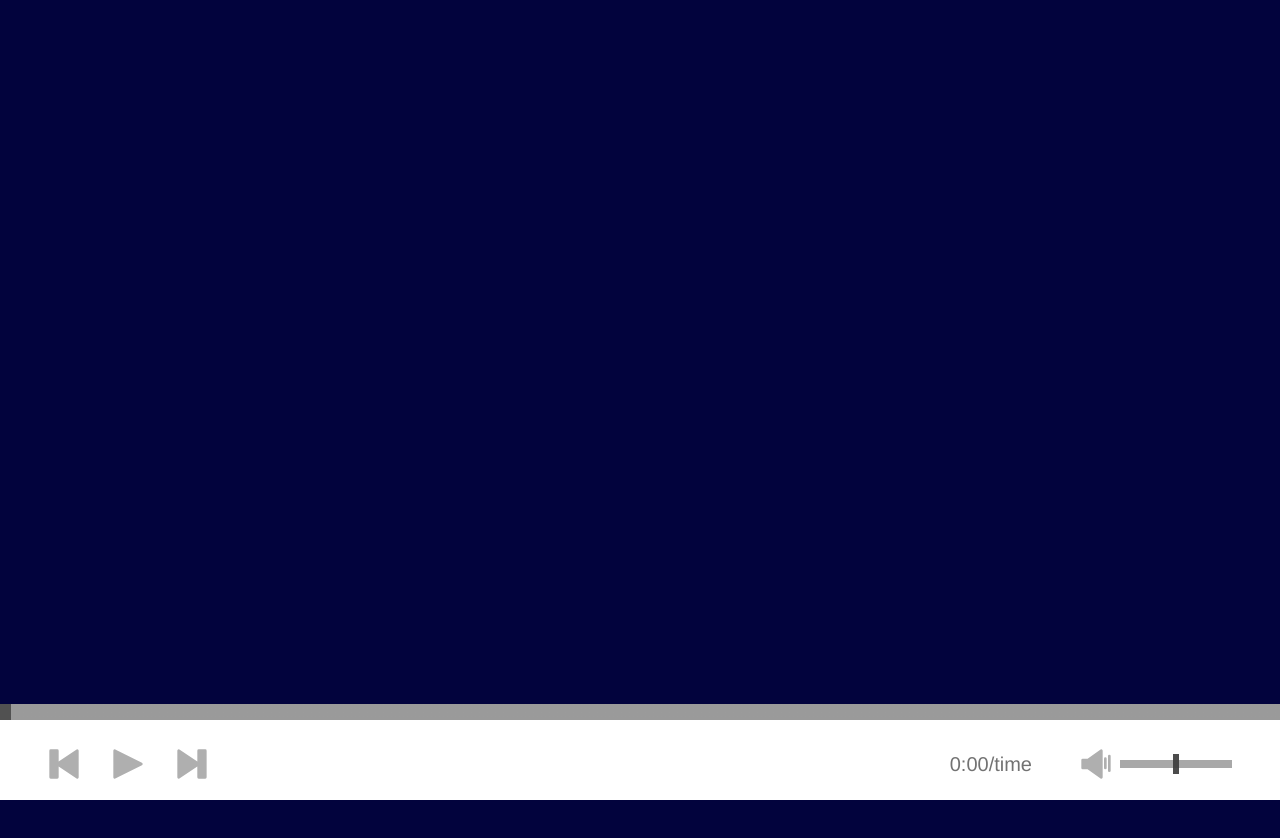
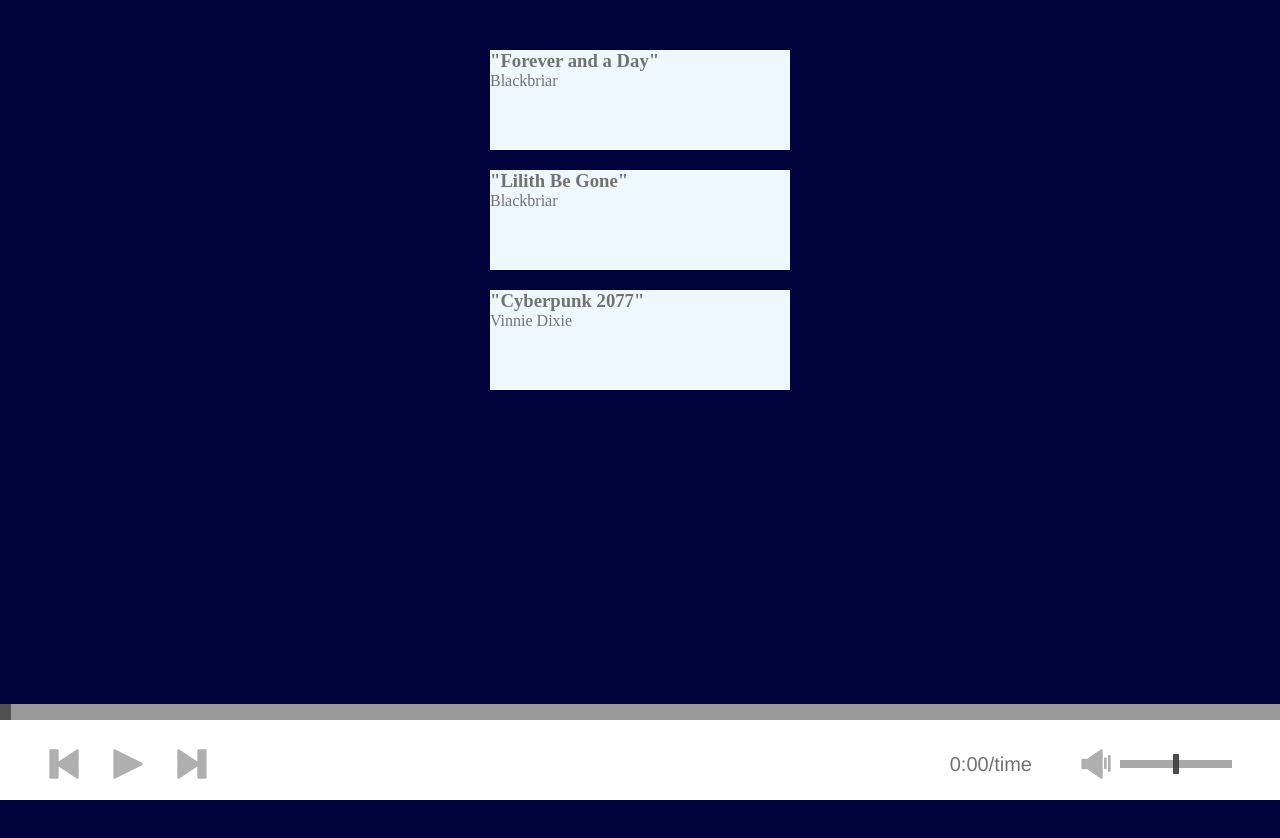
Before and after one commit to NitaLewska/kwork-player, a plain HTML site: page index.html in a window 1280 px wide. Shown: the top 838 px of the page. Drawn offline with Linux system fonts and the light colour scheme.

Commit message:
feat: add cards

```diff
--- a/index.html
+++ b/index.html
@@ -10,9 +10,18 @@
 <body>
     <header></header>
     <main>
-        <section>
-            <article>
-                <img src="" alt="">
+        <section class="playlist_cards">
+            <article class="track_card" id="0">
+                <h3 class="track_name">"Forever and a Day"</h3>
+                <p class="band_name">Blackbriar</p>
+            </article>
+            <article class="track_card" id="1">
+                <h3 class="track_name">"Lilith Be Gone"</h3>
+                <p class="band_name">Blackbriar</p>
+            </article>
+            <article class="track_card" id="2">
+                <h3 class="track_name">"Cyberpunk 2077"</h3>
+                <p class="band_name">Vinnie Dixie</p>
             </article>
         </section>
 
--- a/scripts.js
+++ b/scripts.js
@@ -50,7 +50,6 @@ function togglePlay() {
         pauseAudio()
         playing = false
         playButton.classList.remove('pause')
-        topPanel.classList.remove('pause')
     } else {
         playAudio()
         playing = true
@@ -136,3 +135,16 @@ function changeProgressBar() {
 }
 
 progressBar.addEventListener("input", changeProgressBar);
+
+function changeTrack(e) {
+    currentTrack = e.target.closest('.track_card').id
+    refreshPlayer()
+    playAudio()
+    playing = true
+    playButton.classList.add('pause')
+    console.log(currentTrack)
+}
+
+let cards = Array.from(document.querySelectorAll('.track_card'))
+
+cards.forEach(a => a.addEventListener('click', changeTrack))
--- a/styles.css
+++ b/styles.css
@@ -9,6 +9,14 @@ main {
     height: 200vh;
     background-color: rgb(2, 3, 61);
     color: rgb(114, 114, 114);
+}
+
+main > section {
+    display: flex;
+    flex-direction: column;
+    align-items: center;
+    padding-top: 50px;
+    gap: 20px;
 }
 
 #audio_player {
@@ -185,3 +193,13 @@ main {
         height: 0.5rem;
     }
 }
+
+
+
+/* стили карточки */
+
+.track_card {
+    width: 300px;
+    height: 100px;
+    background-color: aliceblue;
+}
```
